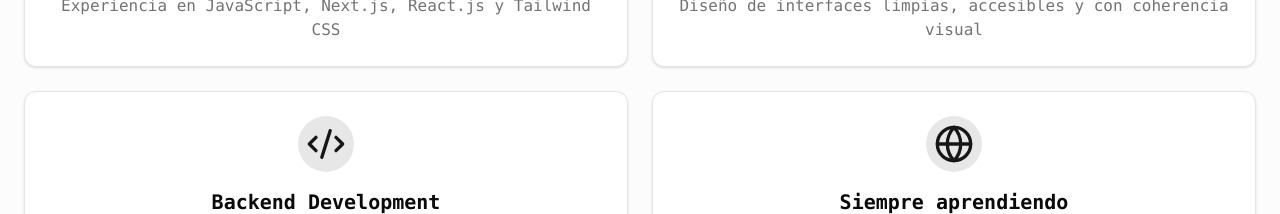
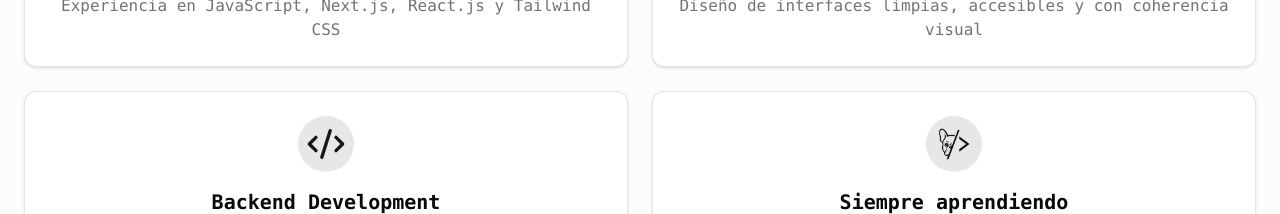
Before and after one commit to PabloPaDev/pablopadev-web, a Next.js app: page / in a window 1280 px wide. Shown: the part 1680-1894 px from the top of the page. Built offline with nearby package versions, Linux system fonts and the light colour scheme.

Commit message:
Agregar logo personalizado y actualizar enlace de Endurance3

```diff
--- a/src/components/about.tsx
+++ b/src/components/about.tsx
@@ -1,5 +1,6 @@
 import { Card, CardContent } from "@/components/ui/card"
-import { Code2, Globe, Server } from "lucide-react"
+import { Code2, Server } from "lucide-react"
+import DogLogo from "@/components/dog-logo"
 
 export default function About() {
   const features = [
@@ -19,7 +20,7 @@ export default function About() {
       description: "Desarrollo de APIs y servicios backend con Node.js, flask, django y RESTful APIs",
     },
     {
-      icon: <Globe className="h-10 w-10 text-primary" />,
+      icon: <DogLogo className="h-10 w-10 text-primary" />,
       title: "Siempre aprendiendo",
       description: "Siempre buscando nuevas tecnologías y herramientas para mejorar mis habilidades y crear proyectos útiles",
     },
--- /dev/null
+++ b/src/components/dog-logo.tsx
@@ -0,0 +1,15 @@
+import Image from "next/image"
+
+export default function DogLogo({ className }: { className?: string }) {
+	return (
+		<div className={className}>
+			<Image
+				src="/logo.png"
+				alt="Logo"
+				width={40}
+				height={40}
+				className="w-full h-full object-contain"
+			/>
+		</div>
+	);
+}
--- a/src/components/open-source.tsx
+++ b/src/components/open-source.tsx
@@ -26,9 +26,8 @@ export default function OpenSource() {
       description:
         "Plataforma web para entrenamiento de resistencia y seguimiento de rendimiento deportivo. Sistema completo para planificar rutinas, registrar entrenamientos y analizar progreso con métricas avanzadas.",
       tags: ["Next.js", "React", "Deportes", "Fitness"],
-      link: "#",
-      isWebsite: false,
-      inProgress: true,
+      link: "https://www.endurance3.es/",
+      isWebsite: true,
     },
   ]
 
```
Also changed, not shown: public/logo.png (added).
